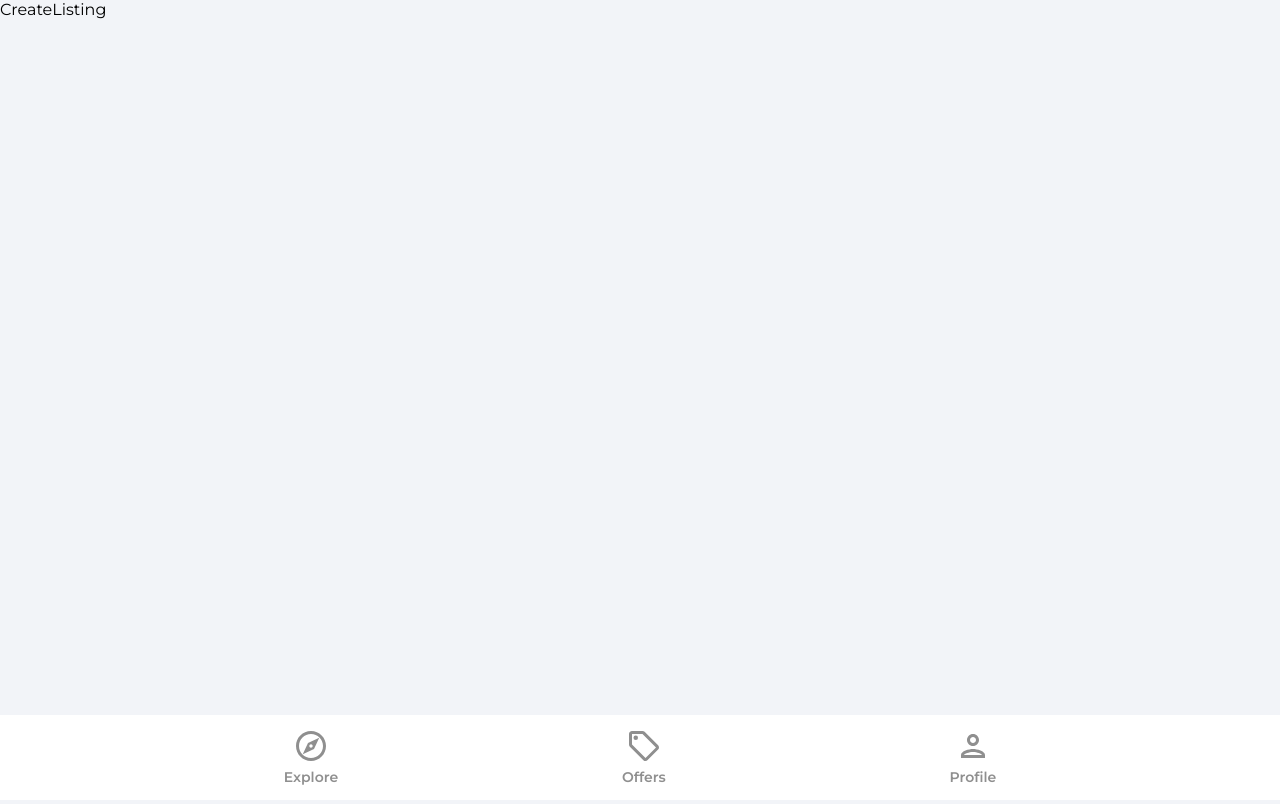
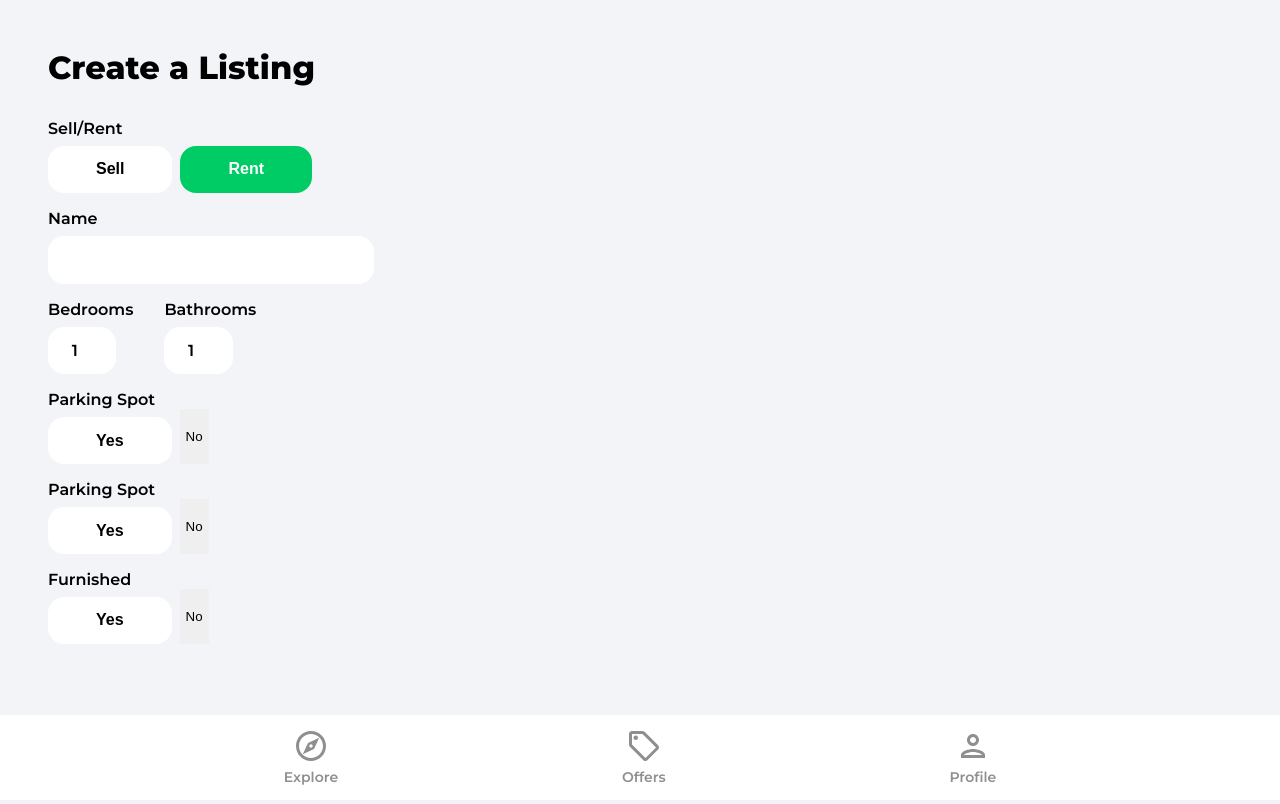
Before and after one commit to joshacross/house-marketplace, a React (Create React App) app: page /create-listing in a window 1280 px wide. Built offline with nearby package versions, Linux system fonts and the light colour scheme; no server answers; sample sign-in values are in the browser's storage.

Commit message:
initialized createListing form

```diff
--- a/src/pages/CreateListing.jsx
+++ b/src/pages/CreateListing.jsx
@@ -1,5 +1,240 @@
+import { useState, useEffect, useRef } from 'react';
+import { getAuth, onAuthStateChanged } from 'firebase/auth';
+import { useNavigate } from 'react-router-dom';
+import Spinner from '../components/Spinner';
+
 function CreateListing() {
-     return <div>CreateListing</div>;
+     const [geolocationEnabled, setGeolocationEnabled] = useState(true);
+     const [formData, setFormData] = useState({
+          type: 'rent',
+          name: '',
+          bedrooms: 1,
+          bathrooms: 1,
+          parking: false,
+          furnished: false,
+          address: '',
+          offer: false,
+          regularPrice: 0,
+          discountedPrice: 0,
+          images: {},
+          latitude: 0,
+          longitude: 0,
+     });
+     // destructured formData
+     const {
+          type,
+          name,
+          bedrooms,
+          bathrooms,
+          parking,
+          furnished,
+          address,
+          offer,
+          regularPrice,
+          discountedPrice,
+          latitude,
+          longitude,
+          images,
+     } = formData;
+     const [loading, setLoading] = useState(false);
+
+     const auth = getAuth();
+     const navigate = useNavigate();
+     const isMounted = useRef(true);
+
+     useEffect(() => {
+          if (isMounted) {
+               onAuthStateChanged(auth, (user) => {
+                    if (user) {
+                         setFormData({ ...formData, userRef: user.uid });
+                    } else {
+                         navigate('/signin');
+                    }
+               });
+          }
+
+          return () => {
+               isMounted.current = false;
+          };
+          // eslint-disable-next-line react-hooks/exhaustive-deps
+     }, [isMounted]);
+
+     if (loading) {
+          return <Spinner />;
+     }
+
+     const onSubmit = (e) => {
+          e.preventDefault();
+     };
+
+     const onMutate = (e) => {
+          console.log(e);
+     };
+
+     return (
+          <div className='profile'>
+               <header>
+                    <p className='pageHeader'>Create a Listing</p>
+               </header>
+               <main>
+                    <form onSubmit={onSubmit}>
+                         <label className='formLabel'>Sell/Rent</label>
+                         <div className='formButtons'>
+                              <button
+                                   type='button'
+                                   className={
+                                        type === 'sale'
+                                             ? 'formButtonActive'
+                                             : 'formButton'
+                                   }
+                                   id='type'
+                                   value='sale'
+                                   onClick={onMutate}>
+                                   Sell
+                              </button>
+                              <button
+                                   type='button'
+                                   className={
+                                        type === 'rent'
+                                             ? 'formButtonActive'
+                                             : 'formButton'
+                                   }
+                                   id='type'
+                                   value='rent'
+                                   onClick={onMutate}>
+                                   Rent
+                              </button>
+                         </div>
+                         <label className='formLabel'>Name</label>
+                         <input
+                              type='text'
+                              className='formInputName'
+                              id='name'
+                              value={name}
+                              onChange={onMutate}
+                              maxLength='32'
+                              minLength='10'
+                              required
+                         />
+                         <div className='formRooms flex'>
+                              <div>
+                                   <label className='formLabel'>Bedrooms</label>
+                                   <input
+                                        type='number'
+                                        className='formInputSmall'
+                                        id='bedrooms'
+                                        value={bedrooms}
+                                        onChange={onMutate}
+                                        min='1'
+                                        max='50'
+                                        required
+                                   />
+                              </div>
+                              <div>
+                                   <label className='formLabel'>
+                                        Bathrooms
+                                   </label>
+                                   <input
+                                        type='number'
+                                        className='formInputSmall'
+                                        id='bathrooms'
+                                        value={bathrooms}
+                                        onChange={onMutate}
+                                        min='1'
+                                        max='50'
+                                        required
+                                   />
+                              </div>
+                         </div>
+                         <label className='formLabel'>Parking Spot</label>
+                         <div className='formButtons'>
+                              <button
+                                   className={
+                                        parking
+                                             ? 'formButtonActive'
+                                             : 'formButton'
+                                   }
+                                   type='button'
+                                   id='parking'
+                                   value={true}
+                                   onClick={onMutate}
+                                   min='1'
+                                   max='50'>
+                                   Yes
+                              </button>
+                              <button
+                                   className={
+                                        !parking && parking !== null
+                                             ? 'formButtonactive'
+                                             : 'formButton'
+                                   }
+                                   type='button'
+                                   id='parking'
+                                   value={false}
+                                   onClick={onMutate}>
+                                   No
+                              </button>
+                         </div>
+                         <label className='formLabel'>Parking Spot</label>
+                         <div className='formButtons'>
+                              <button
+                                   className={
+                                        parking
+                                             ? 'formButtonActive'
+                                             : 'formButton'
+                                   }
+                                   type='button'
+                                   id='parking'
+                                   value={true}
+                                   onClick={onMutate}
+                                   min='1'
+                                   max='50'>
+                                   Yes
+                              </button>
+                              <button
+                                   className={
+                                        !parking && parking !== null
+                                             ? 'formButtonactive'
+                                             : 'formButton'
+                                   }
+                                   type='button'
+                                   id='parking'
+                                   value={false}
+                                   onClick={onMutate}>
+                                   No
+                              </button>
+                         </div>
+                         <label className='formLabel'>Furnished</label>
+                         <div className='formButtons'>
+                              <button
+                                   className={
+                                        furnished
+                                             ? 'formButtonActive'
+                                             : 'formButton'
+                                   }
+                                   type='button'
+                                   id='furnished'
+                                   value={true}
+                                   onClick={onMutate}>
+                                   Yes
+                              </button>
+                              <button
+                                   className={
+                                        !furnished && furnished !== null
+                                             ? 'formButtonactive'
+                                             : 'formButton'
+                                   }
+                                   type='button'
+                                   id='furnished'
+                                   value={false}
+                                   onClick={onMutate}>
+                                   No
+                              </button>
+                         </div>
+                    </form>
+               </main>
+          </div>
+     );
 }
 
 export default CreateListing;
--- a/src/pages/Profile.jsx
+++ b/src/pages/Profile.jsx
@@ -4,6 +4,8 @@
 import { db } from '../firebase.config';
 import { useNavigate, Link, Navigate } from 'react-router-dom';
 import { toast } from 'react-toastify';
+import arrowRight from '../assets/svg/keyboardArrowRightIcon.svg';
+import homeIcon from '../assets/svg/homeIcon.svg';
 
 function Profile() {
      const auth = getAuth();
@@ -37,7 +39,6 @@
                     });
                }
           } catch (error) {
-               console.log(error);
                toast.error('Could not update profile details');
           }
      };
@@ -97,6 +98,11 @@
                               />
                          </form>
                     </div>
+                    <Link to='/create-listing' className='createListing'>
+                         <img src={homeIcon} alt='home' />
+                         <p>Sell or rent your home</p>
+                         <img src={arrowRight} alt='arrow right' />
+                    </Link>
                </main>
           </div>
      );
```
